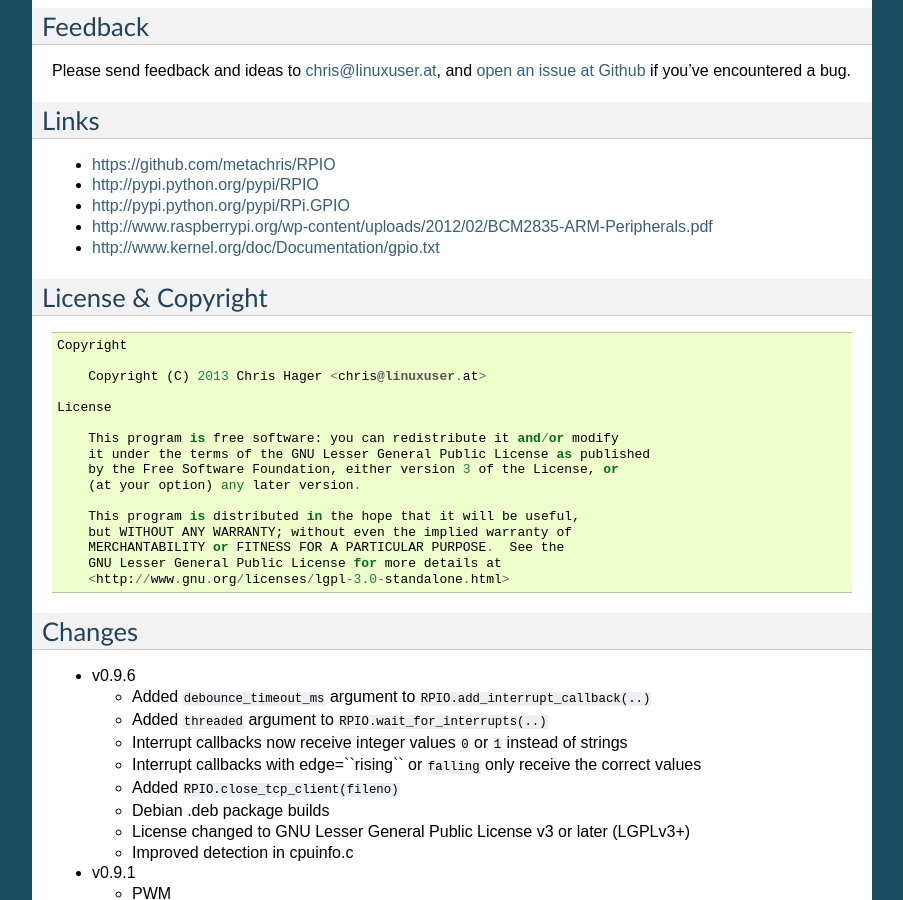
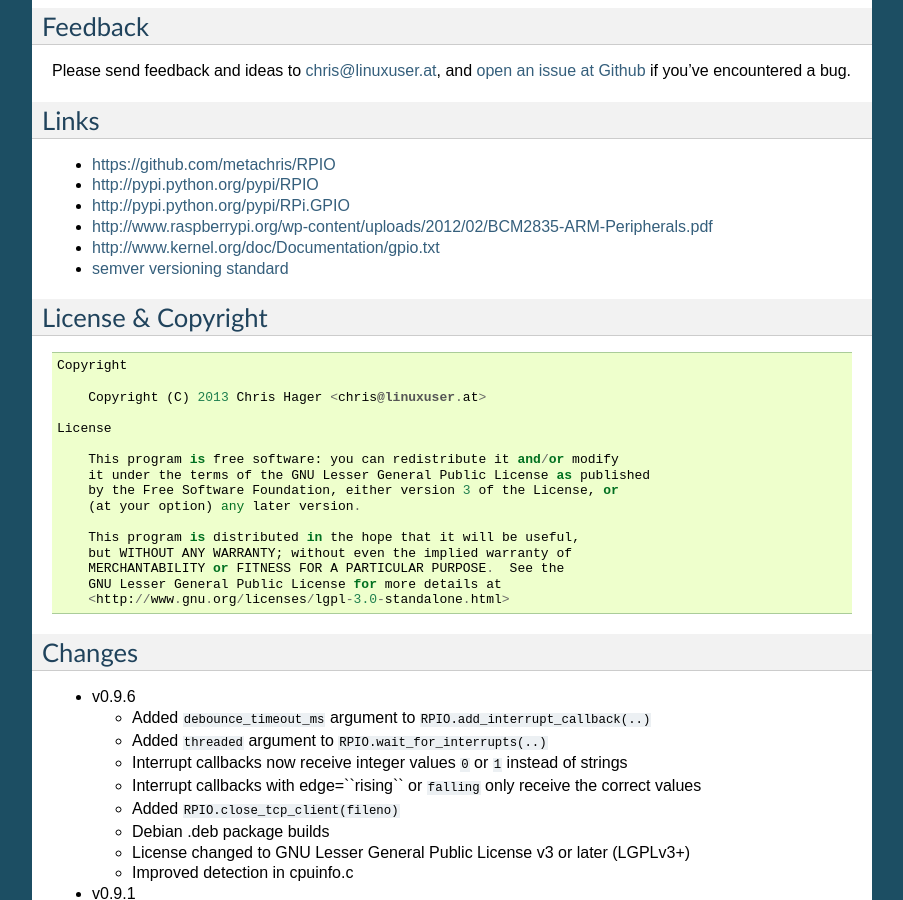
Before and after one commit to metachris/RPIO, a Sphinx documentation site: the page built from documentation/source/index.rst, in a window 1280 px wide and 900 px high, scrolled down 1448 px. Shown: the whole window, without its empty margins (198-1101 px from the left). Built offline with Sphinx 7.4.7, drawn with Linux system fonts in a browser that asks for light colours.

Commit message:
mini doc update

```diff
--- a/README.rst
+++ b/README.rst
@@ -67,3 +67,4 @@ Links
 * http://pypi.python.org/pypi/RPi.GPIO
 * http://www.raspberrypi.org/wp-content/uploads/2012/02/BCM2835-ARM-Peripherals.pdf
 * http://www.kernel.org/doc/Documentation/gpio.txt
+* `semver versioning standard <http://semver.org/>`_
--- a/documentation/source/index.rst
+++ b/documentation/source/index.rst
@@ -84,6 +84,7 @@ Links
 * http://pypi.python.org/pypi/RPi.GPIO
 * http://www.raspberrypi.org/wp-content/uploads/2012/02/BCM2835-ARM-Peripherals.pdf
 * http://www.kernel.org/doc/Documentation/gpio.txt
+* `semver versioning standard <http://semver.org/>`_
 
 
 License & Copyright
```
